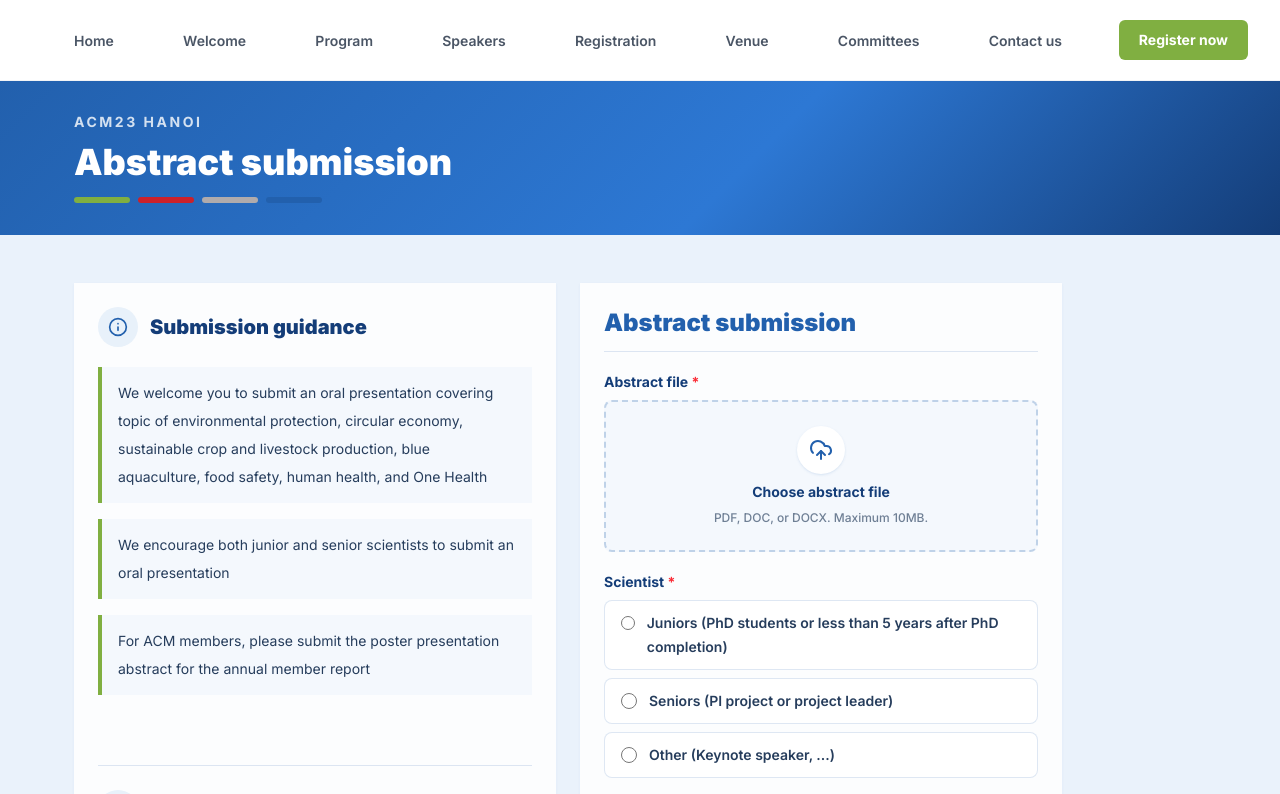
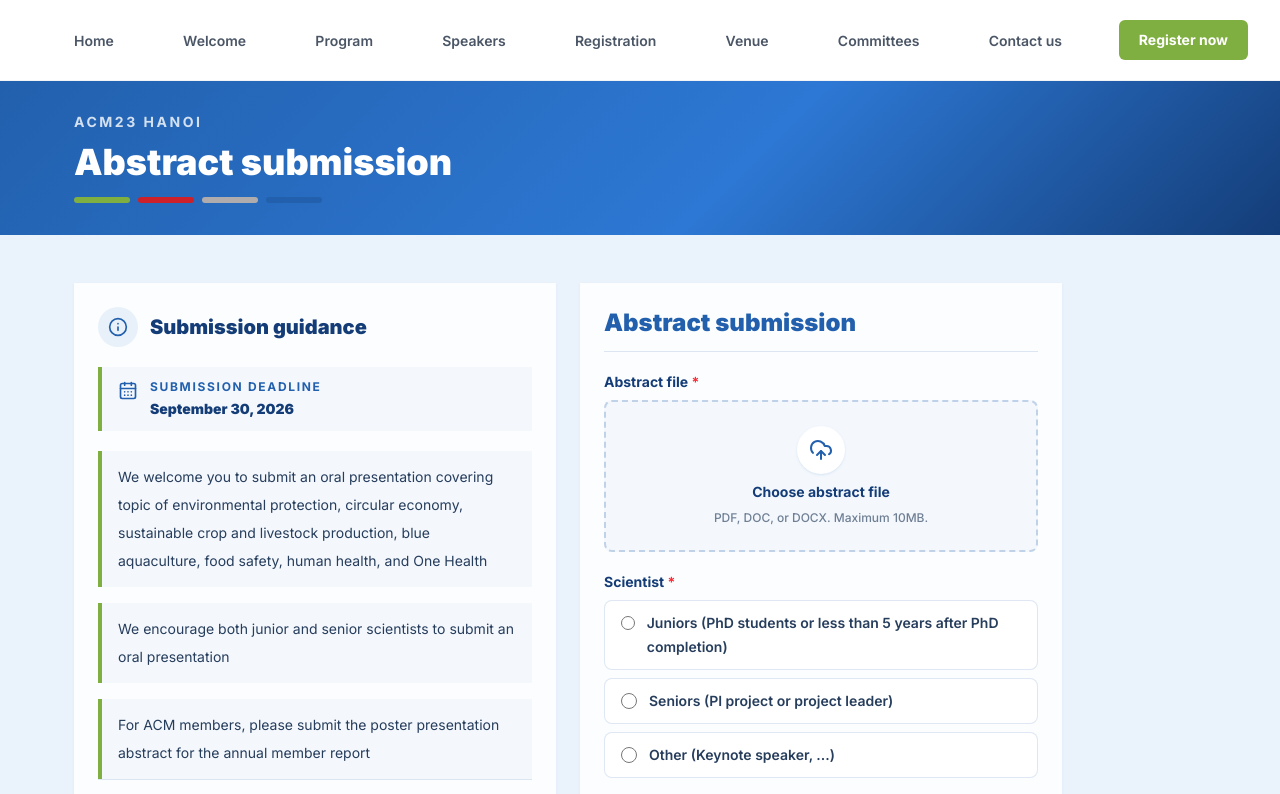
Before and after one commit to monkira99/acm2026, a Next.js app: page /abstract in a window 1280 px wide. Shown: the top 794 px of the page. Built offline with nearby package versions, Linux system fonts and the light colour scheme.

Commit message:
test(abstract): add tests for abstract form and submission deadline rendering

```diff
--- a/src/app/abstract/page.tsx
+++ b/src/app/abstract/page.tsx
@@ -1,7 +1,8 @@
 import type { Metadata } from "next";
 import { AbstractForm } from "@/components/forms/abstract-form";
 import { SectionHero } from "@/components/ui/section-hero";
-import { Download, FileText, Info } from "lucide-react";
+import { importantDates } from "@/data/dates";
+import { CalendarDays, Download, FileText, Info } from "lucide-react";
 
 export const metadata: Metadata = {
   title: "Abstract Submission",
@@ -16,6 +17,10 @@ const guidanceItems = [
 
 const abstractTemplateUrl =
   "https://docs.google.com/document/d/15Fa2jXTihLB06bUN2qRHzlDZFFQIVf-H/";
+
+const abstractDeadline = importantDates.find(
+  ({ label }) => label === "Abstract Submission",
+);
 
 export default function AbstractPage() {
   return (
@@ -37,6 +42,24 @@ export default function AbstractPage() {
                   Submission guidance
                 </h2>
               </div>
+
+              {abstractDeadline ? (
+                <div className="mb-5 flex items-start gap-3 border-l-4 border-[#80AF41] bg-[#F4F8FD] px-4 py-3">
+                  <CalendarDays
+                    className="mt-0.5 h-5 w-5 flex-shrink-0 text-[#2260AD]"
+                    aria-hidden="true"
+                  />
+                  <div>
+                    <p className="text-xs font-bold uppercase tracking-[0.14em] text-[#2260AD]">
+                      Submission deadline
+                    </p>
+                    <p className="mt-1 text-sm font-black text-[#143D78]">
+                      {abstractDeadline.date}
+                    </p>
+                  </div>
+                </div>
+              ) : null}
+
               <ul className="space-y-4">
                 {guidanceItems.map((item) => (
                   <li
@@ -73,7 +96,7 @@ export default function AbstractPage() {
             </section>
           </aside>
 
-          <section className="min-w-0 bg-white/85 px-5 py-6 shadow-sm shadow-[#2260AD]/5 sm:px-6">
+          <section className="flex h-full min-w-0 flex-col bg-white/85 px-5 py-6 shadow-sm shadow-[#2260AD]/5 sm:px-6">
             <div className="mb-5 border-b border-[#2260AD]/15 pb-3">
               <h2 className="text-2xl font-black text-[#2260AD]">
                 Abstract submission
--- a/src/app/registration/page.tsx
+++ b/src/app/registration/page.tsx
@@ -2,12 +2,17 @@ import type { Metadata } from "next";
 import { RegistrationForm } from "@/components/forms/registration-form";
 import { SectionHero } from "@/components/ui/section-hero";
 import { Ordinal23 } from "@/components/ui/ordinal-23";
-import { CalendarDays, MapPin, UserCheck } from "lucide-react";
+import { importantDates } from "@/data/dates";
+import { CalendarDays, Clock, MapPin, UserCheck } from "lucide-react";
 
 export const metadata: Metadata = {
   title: "Registration",
   description: "Register for ACM23 — The 23rd Annual Meeting in Hanoi, Vietnam.",
 };
+
+const registrationDeadline = importantDates.find(
+  ({ label }) => label === "Registration",
+);
 
 export default function RegistrationPage() {
   return (
@@ -53,7 +58,24 @@ export default function RegistrationPage() {
               </div>
             </div>
 
-            <div className="border-l-4 border-[#80AF41] bg-white/80 px-5 py-4 shadow-sm shadow-[#2260AD]/5">
+            {registrationDeadline ? (
+              <div className="flex items-start gap-3 bg-white/75 px-5 py-4 shadow-sm shadow-[#2260AD]/5">
+                <Clock
+                  className="mt-0.5 h-5 w-5 flex-shrink-0 text-[#2260AD]"
+                  aria-hidden="true"
+                />
+                <div>
+                  <p className="text-xs font-bold uppercase tracking-[0.14em] text-[#2260AD]">
+                    Registration deadline
+                  </p>
+                  <p className="mt-1 text-sm font-semibold text-[#263D5C]">
+                    {registrationDeadline.date}
+                  </p>
+                </div>
+              </div>
+            ) : null}
+
+            <div className="bg-white/75 px-5 py-4 shadow-sm shadow-[#2260AD]/5">
               <UserCheck
                 className="mb-3 h-5 w-5 text-[#2260AD]"
                 aria-hidden="true"
--- a/src/components/forms/abstract-form.tsx
+++ b/src/components/forms/abstract-form.tsx
@@ -68,7 +68,7 @@ export function AbstractForm() {
   }
 
   return (
-    <form onSubmit={onSubmit} className="min-w-0 space-y-5">
+    <form onSubmit={onSubmit} className="flex h-full min-w-0 flex-col gap-5">
       {submitNotice && (
         <div
           className="flex items-start gap-3 rounded-lg border border-[#80AF41]/25 bg-[#EEF7E2] px-4 py-3 text-sm font-semibold text-[#486724]"
@@ -171,7 +171,7 @@ export function AbstractForm() {
 
       <button
         type="submit"
-        className="flex h-12 w-full items-center justify-center rounded-lg bg-[#2260AD] text-base font-bold text-white transition-colors hover:bg-[#143D78]"
+        className="mt-auto flex h-12 w-full items-center justify-center rounded-lg bg-[#2260AD] text-base font-bold text-white transition-colors hover:bg-[#143D78]"
       >
         Submit abstract
       </button>
```
Also changed, not shown: 2 other files (tests, documents, lock files or other folders).
